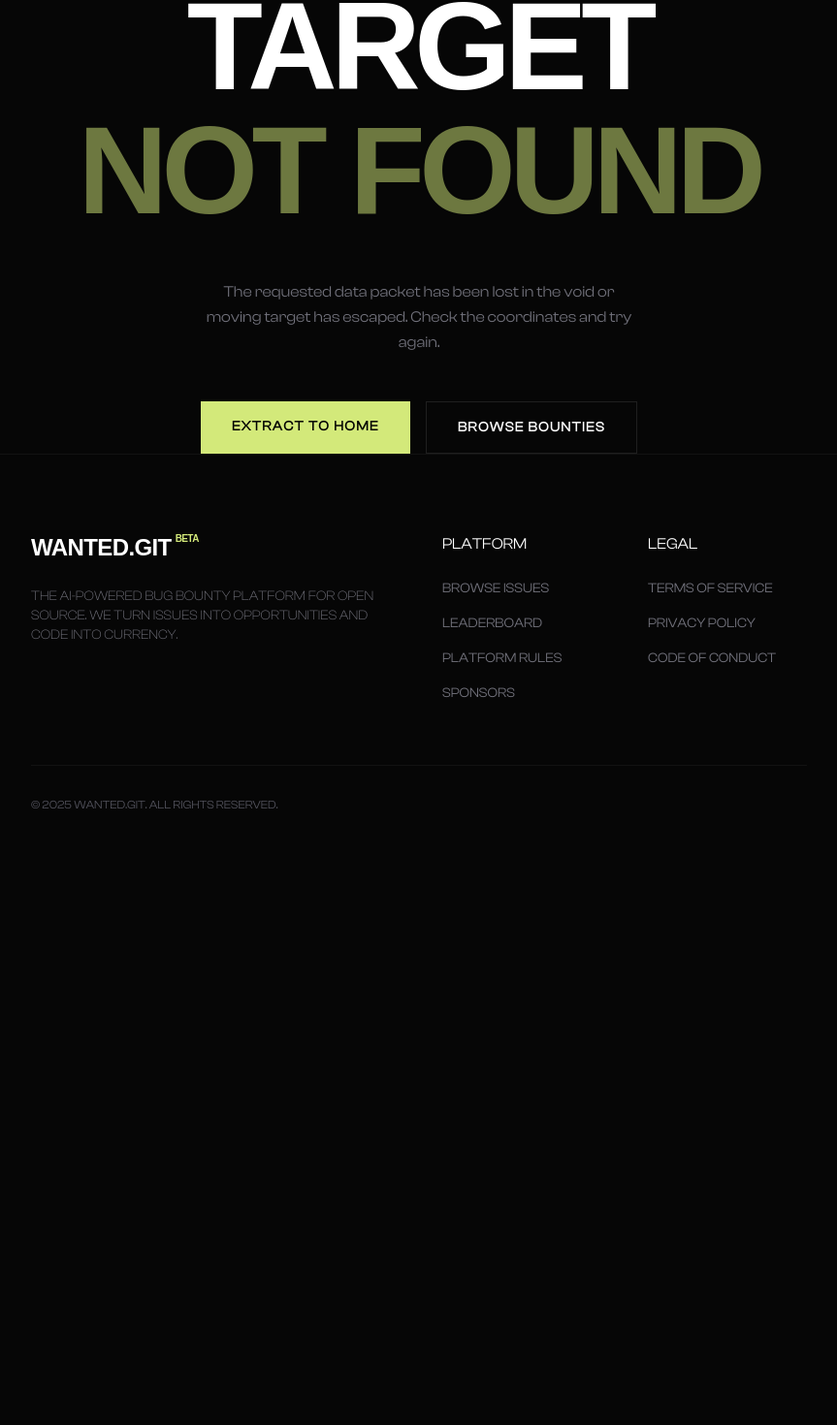
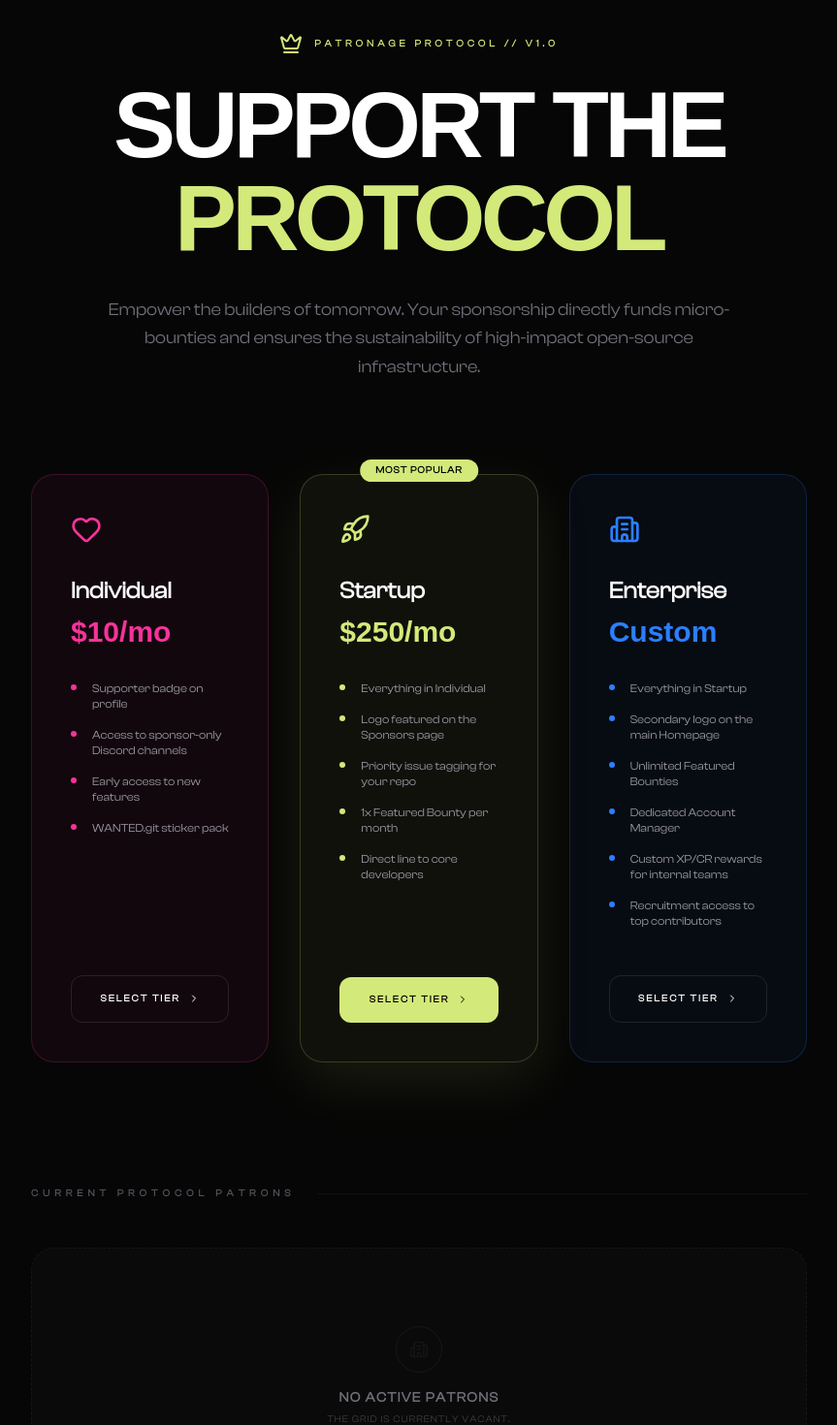
Before and after one commit to Yugabharathi21/WANTED-git, a Next.js app in the folder frontend/: page /sponsor in a window 1280 px wide. Before the commit this address had no page. Shown: the part 144-1614 px from the top of the page at 97% size, without its empty margins (208-1071 px from the left). Before the commit the page ends 1062 px from the top, so only its background shows below. Built offline with nearby package versions, Linux system fonts and the light colour scheme; a web font is replaced by a local one.

Commit message:
feat: add Footer component and new Rules and Sponsor pages

```diff
--- a/frontend/app/components/Footer.tsx
+++ b/frontend/app/components/Footer.tsx
@@ -20,7 +20,7 @@ const Footer = () => {
                         <li><Link href="/issues" className="hover:text-[#D3E97A] transition-colors">Browse Issues</Link></li>
                         <li><Link href="/leaderboard" className="hover:text-[#D3E97A] transition-colors">Leaderboard</Link></li>
                         <li><Link href="/rules" className="hover:text-[#D3E97A] transition-colors">Platform Rules</Link></li>
-                        <li><Link href="#" className="hover:text-[#D3E97A] transition-colors">Sponsors</Link></li>
+                        <li><Link href="/sponsor" className="hover:text-[#D3E97A] transition-colors">Sponsors</Link></li>
                     </ul>
                 </div>
                 <div>
--- a/frontend/app/rules/page.tsx
+++ b/frontend/app/rules/page.tsx
@@ -1,4 +1,5 @@
 import React from 'react';
+import Link from "next/link";
 import Navbar from "../components/Navbar";
 import Footer from "../components/Footer";
 
@@ -104,9 +105,11 @@ export default function RulesPage() {
                                 <h3 className="text-2xl font-technor font-bold text-white mb-2">Ready to start?</h3>
                                 <p className="text-zinc-400 text-sm">Browse the issues and pick your first bounty today.</p>
                             </div>
-                            <button className="px-8 py-4 bg-[#D3E97A] text-black font-bold uppercase tracking-widest text-sm hover:scale-105 transition-transform">
-                                Explore Issues
-                            </button>
+                            <Link href="/issues">
+                                <button className="px-8 py-4 bg-[#D3E97A] text-black font-bold uppercase tracking-widest text-sm hover:scale-105 transition-transform">
+                                    Explore Issues
+                                </button>
+                            </Link>
                         </div>
                     </div>
                 </div>
--- /dev/null
+++ b/frontend/app/sponsor/page.tsx
@@ -0,0 +1,146 @@
+'use client';
+
+import React from 'react';
+import Navbar from "../components/Navbar";
+import Footer from "../components/Footer";
+import { Heart, Zap, Shield, Target, Trophy, Globe, Rocket, Building2, Crown, ChevronRight } from 'lucide-react';
+import Link from 'next/link';
+
+export default function SponsorPage() {
+    const tiers = [
+        {
+            name: "Individual",
+            price: "$10/mo",
+            icon: <Heart className="w-8 h-8 text-pink-500" />,
+            benefits: [
+                "Supporter badge on profile",
+                "Access to sponsor-only Discord channels",
+                "Early access to new features",
+                "WANTED.git sticker pack"
+            ],
+            color: "border-pink-500/20 bg-pink-500/5",
+            textColor: "text-pink-500"
+        },
+        {
+            name: "Startup",
+            price: "$250/mo",
+            icon: <Rocket className="w-8 h-8 text-[#D3E97A]" />,
+            benefits: [
+                "Everything in Individual",
+                "Logo featured on the Sponsors page",
+                "Priority issue tagging for your repo",
+                "1x Featured Bounty per month",
+                "Direct line to core developers"
+            ],
+            color: "border-[#D3E97A]/20 bg-[#D3E97A]/5",
+            textColor: "text-[#D3E97A]",
+            featured: true
+        },
+        {
+            name: "Enterprise",
+            price: "Custom",
+            icon: <Building2 className="w-8 h-8 text-blue-500" />,
+            benefits: [
+                "Everything in Startup",
+                "Secondary logo on the main Homepage",
+                "Unlimited Featured Bounties",
+                "Dedicated Account Manager",
+                "Custom XP/CR rewards for internal teams",
+                "Recruitment access to top contributors"
+            ],
+            color: "border-blue-500/20 bg-blue-500/5",
+            textColor: "text-blue-500"
+        }
+    ];
+
+
+    return (
+        <main className="min-h-screen bg-[#060606] text-[#EDEDED] font-clash selection:bg-[#D3E97A] selection:text-black flex flex-col">
+            <Navbar />
+
+            <div className="flex-1 px-8 md:px-32 lg:px-60 py-12 md:py-20">
+                <div className="max-w-6xl mx-auto">
+                    {/* Hero Section */}
+                    <div className="text-center mb-24">
+                        <div className="flex items-center justify-center gap-3 text-[#D3E97A] mb-6">
+                            <Crown className="w-6 h-6" />
+                            <span className="text-[10px] font-bold tracking-[0.4em] uppercase">Patronage Protocol // v1.0</span>
+                        </div>
+                        <h1 className="text-5xl md:text-8xl font-technor font-bold text-white mb-8 tracking-tighter">
+                            SUPPORT THE <br />
+                            <span className="text-[#D3E97A]">PROTOCOL</span>
+                        </h1>
+                        <p className="text-zinc-500 max-w-2xl mx-auto text-lg leading-relaxed font-medium">
+                            Empower the builders of tomorrow. Your sponsorship directly funds micro-bounties
+                            and ensures the sustainability of high-impact open-source infrastructure.
+                        </p>
+                    </div>
+
+                    {/* Tiers Grid */}
+                    <div className="grid grid-cols-1 md:grid-cols-3 gap-8 mb-32">
+                        {tiers.map((tier, i) => (
+                            <div
+                                key={i}
+                                className={`p-10 border rounded-3xl flex flex-col transition-all duration-500 hover:scale-[1.02] group ${tier.color} ${tier.featured ? 'shadow-[0_20px_60px_rgba(211,233,122,0.1)] relative' : ''}`}
+                            >
+                                {tier.featured && (
+                                    <div className="absolute -top-4 left-1/2 -translate-x-1/2 bg-[#D3E97A] text-black text-[10px] font-bold uppercase tracking-widest px-4 py-1 rounded-full">
+                                        Most Popular
+                                    </div>
+                                )}
+
+                                <div className="mb-8">{tier.icon}</div>
+                                <h3 className="text-2xl font-bold text-white mb-2">{tier.name}</h3>
+                                <div className={`text-3xl font-technor font-bold ${tier.textColor} mb-8`}>{tier.price}</div>
+
+                                <ul className="space-y-4 mb-12 flex-1">
+                                    {tier.benefits.map((benefit, j) => (
+                                        <li key={j} className="flex gap-4 text-xs text-zinc-400 group-hover:text-zinc-300 transition-colors">
+                                            <div className={`mt-1 h-1.5 w-1.5 rounded-full flex-shrink-0 ${tier.textColor} ${tier.featured ? 'bg-[#D3E97A]' : 'bg-current'}`}></div>
+                                            {benefit}
+                                        </li>
+                                    ))}
+                                </ul>
+
+                                <button className={`w-full py-4 rounded-xl text-[10px] font-bold uppercase tracking-[0.2em] transition-all flex items-center justify-center gap-2 ${tier.featured
+                                    ? 'bg-[#D3E97A] text-black hover:bg-white animate-pulse-slow'
+                                    : 'border border-white/10 text-white hover:bg-white/5'
+                                    }`}>
+                                    Select Tier
+                                    <ChevronRight className="w-3 h-3" />
+                                </button>
+                            </div>
+                        ))}
+                    </div>
+
+                    {/* Active Patrons */}
+                    <div className="space-y-12">
+                        <div className="flex items-center gap-6">
+                            <h2 className="text-[10px] font-bold uppercase tracking-[0.5em] text-zinc-600 whitespace-nowrap">Current Protocol Patrons</h2>
+                            <div className="h-[1px] flex-1 bg-white/5"></div>
+                        </div>
+
+                        <div className="py-20 border border-dashed border-white/5 bg-[#0A0A0A] rounded-3xl flex flex-col items-center justify-center text-center space-y-4">
+                            <div className="w-12 h-12 rounded-full border border-white/5 flex items-center justify-center text-zinc-700">
+                                <Building2 className="w-5 h-5 opacity-20" />
+                            </div>
+                            <div className="space-y-1">
+                                <h3 className="text-sm font-bold text-zinc-500 uppercase tracking-widest">No Active Patrons</h3>
+                                <p className="text-[10px] text-zinc-700 uppercase tracking-widest leading-relaxed">
+                                    The grid is currently vacant. <br />
+                                    Be the first professional entity to fuel the revolution.
+                                </p>
+                            </div>
+                        </div>
+
+                        <div className="pt-12 text-center text-[10px] font-medium text-zinc-700 uppercase tracking-widest">
+                            Join these visionary organizations shaping the future of code &copy; 2025
+                        </div>
+                    </div>
+                </div>
+            </div>
+
+            <Footer />
+        </main>
+    );
+}
```
